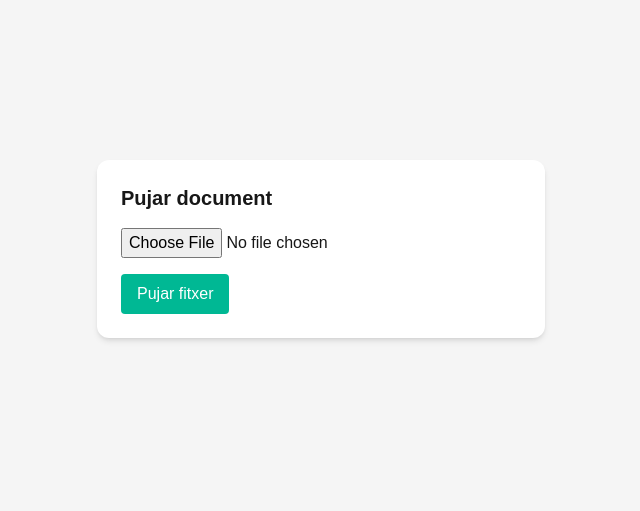
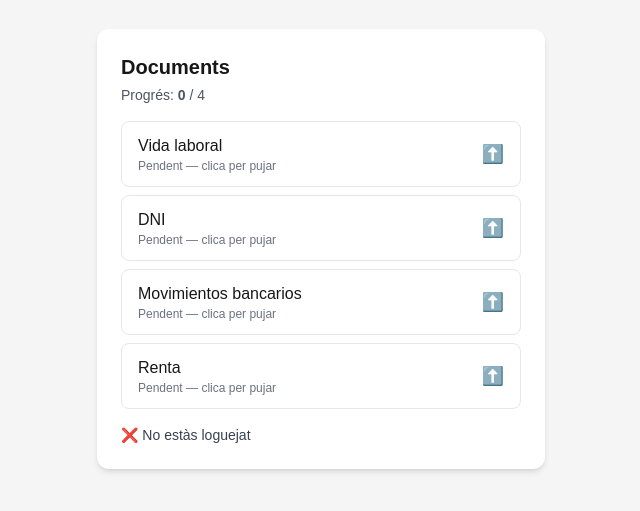
Before and after one commit to omijack/Mourgage, a Next.js app: page /upload in a window 1280 px wide. Shown: the part 151-662 px from the top of the page, without its empty margins (319-959 px from the left). Built offline with nearby package versions, Linux system fonts and the light colour scheme; no server answers; what @supabase/auth-helpers-react would draw is missing.

Commit message:
pujada de documents

```diff
--- a/src/app/register/page.tsx
+++ b/src/app/register/page.tsx
@@ -1,65 +1,52 @@
-// --- app/register/page.tsx ---
 'use client';
 
 import { useState } from 'react';
-import { supabase } from '@/lib/supabaseClient';
 import { useRouter } from 'next/navigation';
 
 export default function RegisterPage() {
-  const [email, setEmail] = useState('');
-  const [password, setPassword] = useState('');
   const [message, setMessage] = useState('');
   const router = useRouter();
 
-  const handleRegister = async (e: React.FormEvent) => {
+  const handleRegister = async (e: React.FormEvent<HTMLFormElement>) => {
     e.preventDefault();
     setMessage('');
-    const { data, error } = await supabase.auth.signUp({
-      email,
-      password,
+
+    const form = e.currentTarget;
+    const email = (form.elements.namedItem('email') as HTMLInputElement).value;
+    const password = (form.elements.namedItem('password') as HTMLInputElement).value;
+    const nom = (form.elements.namedItem('nom') as HTMLInputElement).value;
+    const telefon = (form.elements.namedItem('telefon') as HTMLInputElement).value;
+
+    const res = await fetch('/api/register', {
+      method: 'POST',
+      headers: { 'Content-Type': 'application/json' },
+      body: JSON.stringify({ email, password, nom, telefon }),
     });
 
-    if (error) {
-      setMessage(`❌ ${error.message}`);
+    const data = await res.json();
+
+    if (!res.ok) {
+      setMessage(data.error || 'Error inesperat');
     } else {
-      setMessage('✅ Usuari registrat correctament! Comprova el correu si és necessari.');
-      setTimeout(() => router.push('/'), 2000);
+      setMessage('Usuari registrat correctament!');
+      setTimeout(() => router.push('/'), 1000);
     }
   };
 
   return (
     <div className="min-h-screen bg-neutral-100 flex items-center justify-center px-4">
       <div className="max-w-md w-full bg-white p-8 rounded-2xl shadow-lg">
-        <h1 className="text-2xl font-bold text-primary mb-6 text-center">Registre</h1>
-        <form onSubmit={handleRegister} className="space-y-6">
-          <div>
-            <label className="block text-sm font-medium text-gray-700">Email</label>
-            <input
-              type="email"
-              value={email}
-              onChange={(e) => setEmail(e.target.value)}
-              required
-              className="mt-1 block w-full px-4 py-2 border border-gray-300 rounded-lg shadow-sm focus:ring-primary focus:border-primary"
-            />
-          </div>
-          <div>
-            <label className="block text-sm font-medium text-gray-700">Contrasenya</label>
-            <input
-              type="password"
-              value={password}
-              onChange={(e) => setPassword(e.target.value)}
-              required
-              className="mt-1 block w-full px-4 py-2 border border-gray-300 rounded-lg shadow-sm focus:ring-primary focus:border-primary"
-            />
-          </div>
-          <button
-            type="submit"
-            className="w-full bg-primary hover:bg-orange-600 text-white font-semibold py-2 px-4 rounded-lg transition-colors"
-          >
-            Registrar-se
+        <h1 className="text-3xl font-bold text-primary mb-6 text-center">Registra’t</h1>
+        <form onSubmit={handleRegister} className="space-y-4">
+          <input name="nom" placeholder="Nom" required className="w-full px-4 py-2 border rounded" />
+          <input name="telefon" placeholder="Telèfon" required className="w-full px-4 py-2 border rounded" />
+          <input name="email" placeholder="Email" type="email" required className="w-full px-4 py-2 border rounded" />
+          <input name="password" placeholder="Contrasenya" type="password" required className="w-full px-4 py-2 border rounded" />
+          <button type="submit" className="w-full bg-primary text-white font-semibold py-2 rounded">
+            Registrar
           </button>
         </form>
-        {message && <p className="mt-4 text-center text-sm text-gray-700">{message}</p>}
+        {message && <p className="mt-4 text-center text-sm text-gray-600">{message}</p>}
       </div>
     </div>
   );
--- a/src/app/upload/page.tsx
+++ b/src/app/upload/page.tsx
@@ -1,86 +1,230 @@
 'use client';
 
-import { useState } from 'react';
+import { useEffect, useMemo, useRef, useState } from 'react';
 import { supabase } from '@/lib/supabaseClient';
 
+type DocKey = 'vida_laboral' | 'dni' | 'movimientos_bancarios' | 'renta';
+
+const REQUIRED: { key: DocKey; label: string; hint?: string }[] = [
+  { key: 'vida_laboral', label: 'Vida laboral' },
+  { key: 'dni', label: 'DNI' },
+  { key: 'movimientos_bancarios', label: 'Movimientos bancarios' },
+  { key: 'renta', label: 'Renta' },
+];
+
 export default function UploadPage() {
+  const fileInputRef = useRef<HTMLInputElement | null>(null);
+
+  const [userId, setUserId] = useState<string | null>(null);
+
+  const [activeKey, setActiveKey] = useState<DocKey | null>(null);
   const [file, setFile] = useState<File | null>(null);
+
   const [status, setStatus] = useState('');
+  const [busy, setBusy] = useState(false);
+  const [completed, setCompleted] = useState<Record<DocKey, boolean>>({
+    vida_laboral: false,
+    dni: false,
+    movimientos_bancarios: false,
+    renta: false,
+  });
 
-  const handleUpload = async () => {
-    if (!file) return setStatus('❌ No has seleccionat cap fitxer');
+  // Per forçar reset visual del <input type="file" />
+  const [inputKey, setInputKey] = useState(0);
 
-    setStatus('⏳ Pujant fitxer...');
+  const storagePrefix = useMemo(() => (userId ? `${userId}` : ''), [userId]);
+  const lsKey = useMemo(() => (userId ? `upload_completed_${userId}` : ''), [userId]);
 
+  useEffect(() => {
+    (async () => {
       const {
         data: { user },
-      error: userError,
       } = await supabase.auth.getUser();
 
-    if (userError || !user) {
+      if (!user) {
         setStatus('❌ No estàs loguejat');
         return;
       }
 
-    const filePath = `${user.id}/${Date.now()}-${file.name}`;
+      setUserId(user.id);
 
-    const { error: uploadError } = await supabase.storage
+      // 1) Recupera estat local (fallback)
+      try {
+        const raw = localStorage.getItem(`upload_completed_${user.id}`);
+        if (raw) setCompleted((prev) => ({ ...prev, ...(JSON.parse(raw) as any) }));
+      } catch {
+        // ignore
+      }
+
+      // 2) Recalcula estat mirant Storage (carpetes per docKey)
+      //    Si hi ha com a mínim 1 fitxer a userId/<docKey>/ -> complet
+      const next: Record<DocKey, boolean> = {
+        vida_laboral: false,
+        dni: false,
+        movimientos_bancarios: false,
+        renta: false,
+      };
+
+      for (const doc of REQUIRED) {
+        const { data, error } = await supabase.storage
           .from('documents')
-      .upload(filePath, file);
+          .list(`${user.id}/${doc.key}`, { limit: 1 });
+
+        if (!error && data && data.length > 0) next[doc.key] = true;
+      }
+
+      setCompleted((prev) => ({ ...prev, ...next }));
+      try {
+        localStorage.setItem(`upload_completed_${user.id}`, JSON.stringify({ ...completed, ...next }));
+      } catch {
+        // ignore
+      }
+    })();
+    // eslint-disable-next-line react-hooks/exhaustive-deps
+  }, []);
+
+  useEffect(() => {
+    if (!lsKey) return;
+    try {
+      localStorage.setItem(lsKey, JSON.stringify(completed));
+    } catch {
+      // ignore
+    }
+  }, [completed, lsKey]);
+
+  const openPickerFor = (key: DocKey) => {
+    setStatus('');
+    setFile(null);
+    setActiveKey(key);
+    setInputKey((k) => k + 1);
+    // Obrim el selector de fitxer
+    setTimeout(() => fileInputRef.current?.click(), 0);
+  };
+
+  const handleUpload = async () => {
+    if (!userId) return setStatus('❌ No estàs loguejat');
+    if (!activeKey) return setStatus('❌ Selecciona un tipus de document');
+    if (!file) return setStatus('❌ No has seleccionat cap fitxer');
+
+    setBusy(true);
+    setStatus('⏳ Pujant fitxer...');
+
+    const filePath = `${userId}/${activeKey}/${Date.now()}-${file.name}`;
+
+    const { error: uploadError } = await supabase.storage.from('documents').upload(filePath, file);
 
     if (uploadError) {
+      setBusy(false);
       setStatus(`❌ Error al pujar: ${uploadError.message}`);
       return;
     }
 
-    // Generem URL signada (privada, 1 hora de validesa)
+    // URL signada (1h)
     const { data: signedData, error: signedError } = await supabase.storage
       .from('documents')
       .createSignedUrl(filePath, 60 * 60);
 
     if (signedError || !signedData) {
+      setBusy(false);
       setStatus('❌ Error al generar l’enllaç segur');
       return;
     }
 
-    // Guardem la info a la taula documents
-    const { error: insertError } = await supabase
-      .from('documents')
-      .insert({
-        user_id: user.id,
+    // Guardem info a la taula documents (sense canviar esquema)
+    const { error: insertError } = await supabase.from('documents').insert({
+      user_id: userId,
       name: file.name,
       type: file.type,
       url: signedData.signedUrl,
     });
 
     if (insertError) {
+      setBusy(false);
       setStatus(`❌ Error al guardar al DB: ${insertError.message}`);
       return;
     }
 
-    setStatus('✅ Fitxer pujat i registrat correctament!');
+    setCompleted((prev) => ({ ...prev, [activeKey]: true }));
+    setStatus(`✅ ${REQUIRED.find((r) => r.key === activeKey)?.label} pujat correctament!`);
+
+    // Reset UI
     setFile(null);
+    setActiveKey(null);
+    setInputKey((k) => k + 1);
+    setBusy(false);
   };
+
+  const total = REQUIRED.length;
+  const done = REQUIRED.filter((r) => completed[r.key]).length;
 
   return (
     <div className="min-h-screen flex items-center justify-center px-4 bg-neutral-100">
       <div className="bg-white p-6 rounded-xl shadow-md w-full max-w-md">
-        <h2 className="text-xl font-bold mb-4">Pujar document</h2>
+        <h2 className="text-xl font-bold mb-1">Documents</h2>
+        <p className="text-sm text-gray-600 mb-4">
+          Progrés: <span className="font-semibold">{done}</span> / {total}
+        </p>
 
+        <ul className="space-y-2 mb-4">
+          {REQUIRED.map((doc) => {
+            const isDone = completed[doc.key];
+            const isActive = activeKey === doc.key;
+
+            return (
+              <li key={doc.key}>
+                <button
+                  type="button"
+                  onClick={() => openPickerFor(doc.key)}
+                  className={[
+                    'w-full flex items-center justify-between rounded-lg border px-4 py-3 text-left',
+                    isDone ? 'border-green-300 bg-green-50' : 'border-gray-200 bg-white hover:bg-gray-50',
+                    isActive ? 'ring-2 ring-primary' : '',
+                  ].join(' ')}
+                >
+                  <div>
+                    <div className="font-medium">{doc.label}</div>
+                    <div className="text-xs text-gray-500">
+                      {isDone ? 'Complet' : 'Pendent — clica per pujar'}
+                    </div>
+                  </div>
+                  <div className="text-lg" aria-hidden>
+                    {isDone ? '✅' : '⬆️'}
+                  </div>
+                </button>
+              </li>
+            );
+          })}
+        </ul>
+
+        {/* Input ocult: s’activa quan cliques un ítem */}
         <input
+          key={inputKey}
+          ref={fileInputRef}
           type="file"
           onChange={(e) => setFile(e.target.files?.[0] ?? null)}
-          className="mb-4"
+          className="hidden"
         />
+
+        {file && activeKey && (
+          <div className="mb-4 rounded-lg border border-gray-200 p-3">
+            <div className="text-sm">
+              <span className="font-semibold">Seleccionat:</span> {file.name}
+            </div>
+            <div className="text-xs text-gray-500 mt-1">
+              Tipus: {REQUIRED.find((r) => r.key === activeKey)?.label}
+            </div>
 
             <button
               onClick={handleUpload}
-          className="bg-primary text-white px-4 py-2 rounded hover:bg-orange-600"
+              disabled={busy}
+              className="mt-3 bg-primary text-white px-4 py-2 rounded hover:bg-orange-600 disabled:opacity-60 disabled:cursor-not-allowed"
             >
-          Pujar fitxer
+              {busy ? 'Pujant...' : 'Pujar fitxer'}
             </button>
+          </div>
+        )}
 
-        {status && <p className="mt-4 text-sm text-gray-700">{status}</p>}
+        {status && <p className="mt-2 text-sm text-gray-700">{status}</p>}
       </div>
     </div>
   );
```
Lines whose indentation alone changed are shown as unchanged.
